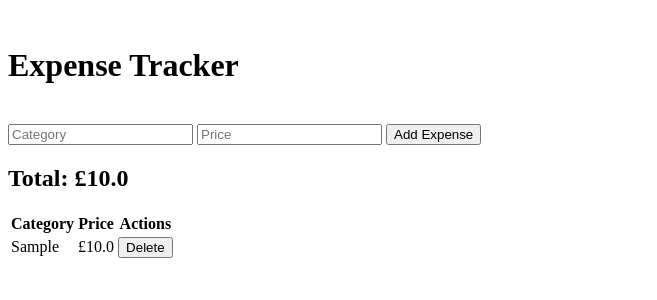
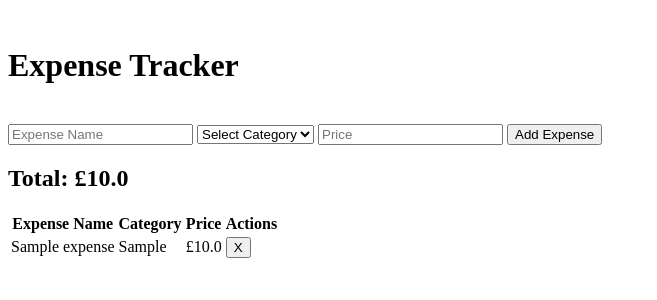
Before and after one commit to thebigburd/expense-tracker, a Flask app: page / in a window 1280 px wide. Shown: the top 300 px of the page, without its empty margins (0-657 px from the left). Run offline with Flask 3, Linux system fonts and the light colour scheme; tables that the repository leaves empty hold one stand-in row (values such as "Sample post").

Commit message:
Added Delete endpoint, updated frontend. Added database table columns for name

```diff
--- a/app.py
+++ b/app.py
@@ -10,6 +10,7 @@ db = SQLAlchemy(app)
 
 class Expense(db.Model):
     id = db.Column(db.Integer, primary_key=True)
+    name = db.Column(db.String(50), nullable=False)
     category = db.Column(db.String(50), nullable=False)
     price = db.Column(db.Float, nullable=False)
 
@@ -28,6 +29,16 @@ def add_expense():
     db.session.commit()
     return redirect(url_for('index'))
 
+@app.route('/delete/<int:id>', methods=['GET', 'POST'])
+def delete_expense(id):
+    expense = Expense.query.get_or_404(id)
+    if request.method == 'POST':
+        db.session.delete(expense)
+        db.session.commit()
+        data_deletion_counter.inc()  # Increment the deletion metric
+        return redirect(url_for('index'))
+    return render_template('delete.html', expense=expense)
+
 if __name__ == '__main__':
     with app.app_context():
         db.create_all()
--- a/templates/index.html
+++ b/templates/index.html
@@ -10,7 +10,17 @@
     <h1>Expense Tracker</h1>
 
     <form method="POST" action="/add">
-        <input type="text" name="category" placeholder="Category" required>
+        <input type="text" name="name" placeholder="Expense Name" required>
+        <select name="category">
+            <option value="">Select Category</option>
+            <option value="Food">Food</option>
+            <option value="Bills">Bills</option>
+            <option value="Entertainment">Entertainment</option>
+            <option value="Clothing">Clothing</option>
+
+            <option value="Other">Other</option>
+
+        </select>
         <input type="number" step="0.01" name="price" placeholder="Price" required>
         <button type="submit">Add Expense</button>
     </form>
@@ -18,6 +28,7 @@
     <table>
         <thead>
             <tr>
+                <th>Expense Name</th>
                 <th>Category</th>
                 <th>Price</th>
                 <th>Actions</th>
@@ -26,11 +37,12 @@
         <tbody>
             {% for expense in expenses %}
             <tr>
+                <td>{{ expense.name }}</td>
                 <td>{{ expense.category }}</td>
                 <td>£{{ expense.price }}</td>
                 <td>
                     <form method="POST" action="/delete/{{ expense.id }}">
-                        <button type="submit">Delete</button>
+                        <button type="submit" class="delete-icon">X</button>
                     </form>
                 </td>
             </tr>
```
